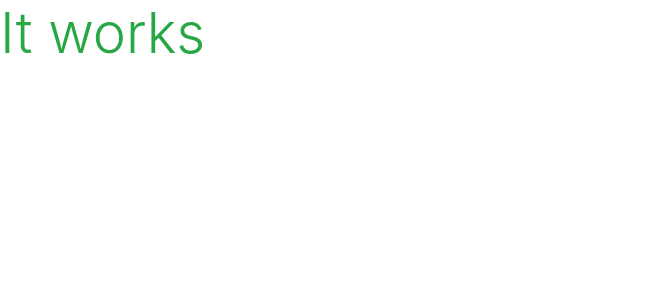
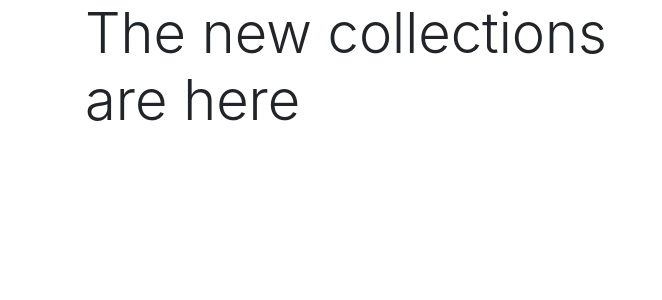
Before and after one commit to aimeeallen94/boutique-ado-1, a Django app: page / in a window 1280 px wide. Shown: the top 300 px of the page, without its empty margins (0-662 px from the left). Run offline with Django 3.2, Linux system fonts and the light colour scheme; some libraries are stand-ins or nearby versions.

Commit message:
added home page content

```diff
--- a/home/templates/home/index.html
+++ b/home/templates/home/index.html
@@ -1,6 +1,26 @@
 {% extends "base.html" %}
 {% load static %}
 
+{% block page_header %}
+<div class="container header-container">
+    <div class="row">
+        <div class="col"></div>
+    </div>
+</div>
+{% endblock %}
+
 {% block content%}
-    <h1 class="display-4 text-success">It works</h1>
+    <div class="container h-100">
+        <div class="row h-100">
+            <div class="col-7 col-md-6 my-auto">
+                <h1 class="display-4 logo-font text-black">
+                    The new collections are here
+                </h1>
+                <div class="my-5">
+                    <h4><a href="" class="shop-now-button btn btn-large rounded-0 text-uppercase py-3"></a></h4>
+                </div>
+            </div>
+        </div>
+    </div>
+
 {% endblock %}
```
